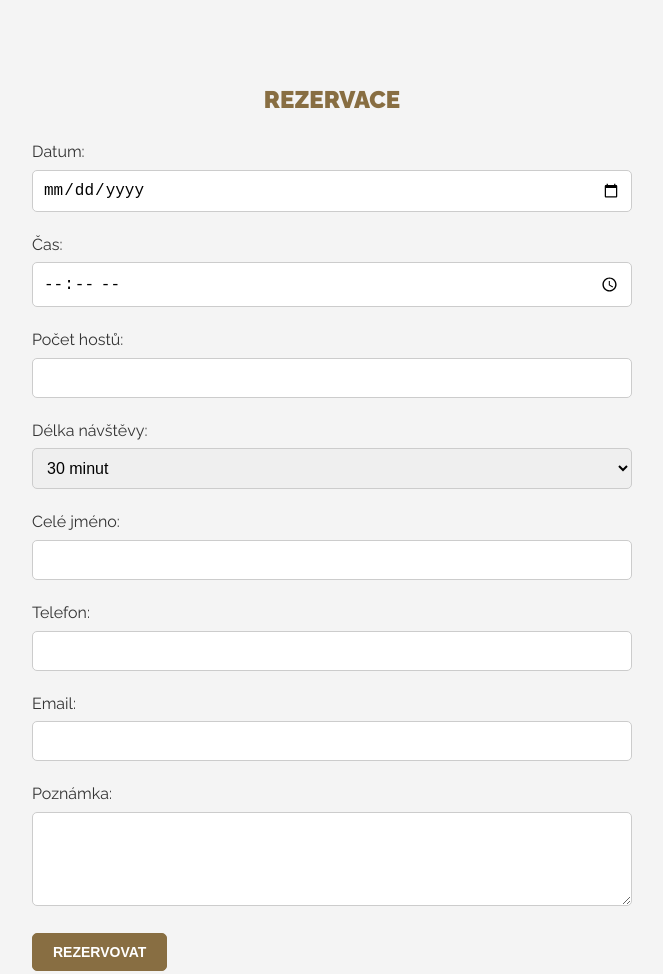
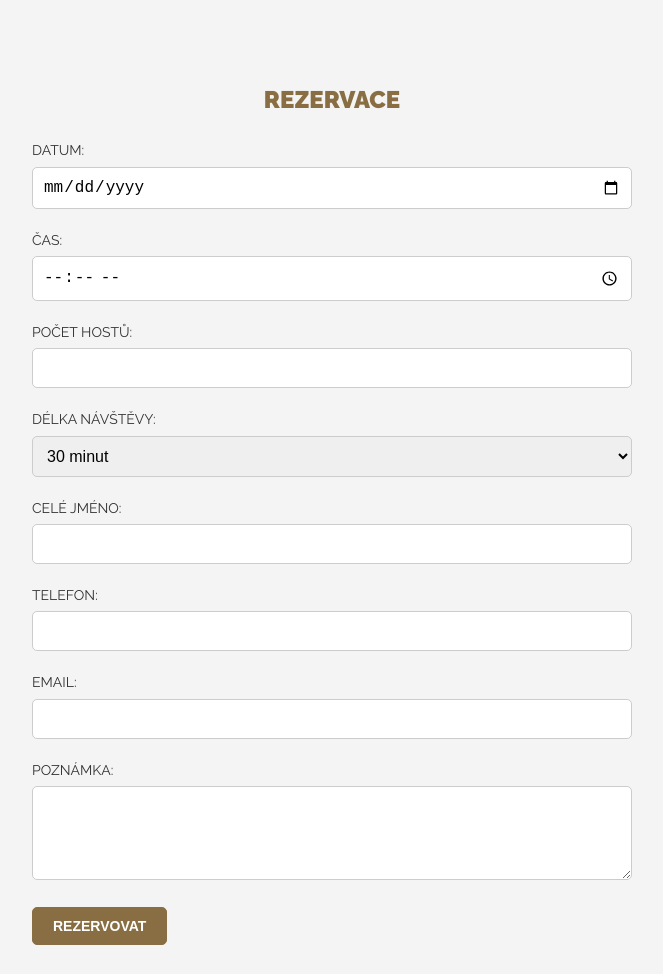
Before and after one commit to dlomax21/dlomax21.github.io, a plain HTML site: page index.html in a window 1280 px wide. Shown: the part 3280-4254 px from the top of the page, without its empty margins (308-971 px from the left). Drawn offline with Linux system fonts and the light colour scheme.

Commit message:
Add files via upload

```diff
--- a/index.css
+++ b/index.css
@@ -523,6 +523,7 @@ hr {
 
 #reservation .form-group {
     margin-bottom: 20px;
+    font-size: 14px;
 }
 
 #reservation label {
@@ -671,7 +672,7 @@ hr {
     border: none;
     font-size: 2em;
     cursor: pointer;
-    color: #000000;
+    color: #333333;
 }
 
 .close-btn:hover {
@@ -699,6 +700,7 @@ hr {
 
 .container11 .content11 h3 {
     font-weight: 825;
+    color: #333333;
 }
 
 
@@ -738,8 +740,7 @@ hr {
 .content11 .left-side11 .details .topic {
     font-size: 18px;
     font-weight: 500;
-    font-weight: bold;
-    color: #886e42;
+    color: #333333;
 }
 
 .container11 .content11 .right-side11 {
@@ -891,7 +892,6 @@ footer {
 
     .content11 .left-side11 .details .topic {
         font-size: 20px;
-        font-weight: bold;
     }
 
 }
--- a/index.html
+++ b/index.html
@@ -178,19 +178,19 @@
             <h2>REZERVACE</h2>
             <form id="reservation-form" action="#" method="post">
                 <div class="form-group">
-                    <label for="date">Datum:</label>
+                    <label for="date">DATUM:</label>
                     <input type="date" id="date" name="date" required>
                 </div>
                 <div class="form-group">
-                    <label for="time">Čas:</label>
+                    <label for="time">ČAS:</label>
                     <input type="time" id="time" name="time" required>
                 </div>
                 <div class="form-group">
-                    <label for="guests">Počet hostů:</label>
+                    <label for="guests">POČET HOSTŮ:</label>
                     <input type="number" id="guests" name="guests" min="1" max="8" required>
                 </div>
                 <div class="form-group">
-                    <label for="duration">Délka návštěvy:</label>
+                    <label for="duration">DÉLKA NÁVŠTĚVY:</label>
                     <select id="duration" name="duration" required>
                         <option value="30">30 minut</option>
                         <option value="60">60 minut</option>
@@ -202,19 +202,19 @@
                     </select>
                 </div>
                 <div class="form-group">
-                    <label for="name">Celé jméno:</label>
+                    <label for="name">CELÉ JMÉNO:</label>
                     <input type="text" id="name" name="name" required>
                 </div>
                 <div class="form-group">
-                    <label for="phone">Telefon:</label>
+                    <label for="phone">TELEFON:</label>
                     <input type="tel" id="phone" name="phone" required>
                 </div>
                 <div class="form-group">
-                    <label for="email">Email:</label>
+                    <label for="email">EMAIL:</label>
                     <input type="email" id="email" name="email" required>
                 </div>
                 <div class="form-group">
-                    <label for="note">Poznámka:</label>
+                    <label for="note">POZNÁMKA:</label>
                     <textarea id="note" name="note" rows="4"></textarea>
                 </div>
                 <button type="submit">REZERVOVAT</button>
```
